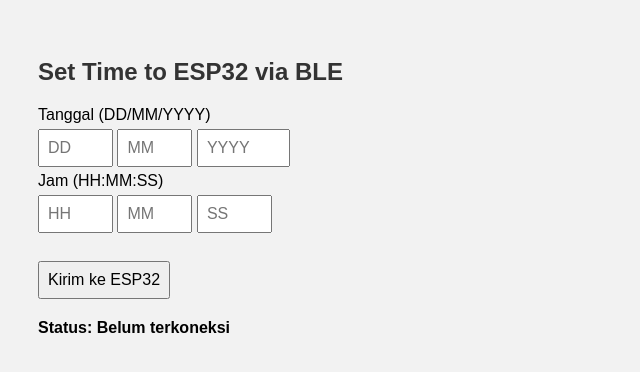
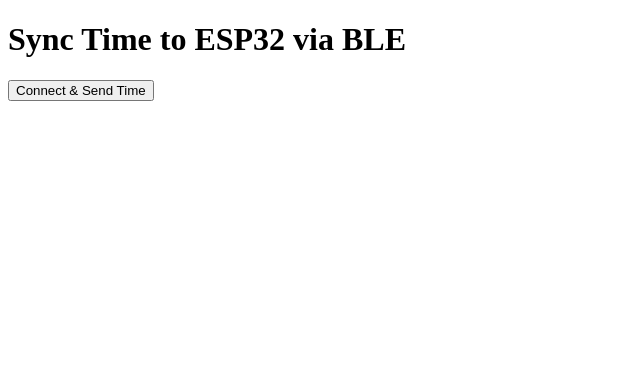
Before and after one commit to digtaalfathir/baymaxwatch, a plain HTML site: page index.html in a window 1280 px wide. Shown: the whole page, without its empty margins (0-640 px from the left). Drawn offline with Linux system fonts and the light colour scheme.

Commit message:
update bug

```diff
--- a/index.html
+++ b/index.html
@@ -1,91 +1,38 @@
 <!DOCTYPE html>
-<html lang="en">
+<html>
   <head>
-    <meta charset="UTF-8" />
-    <title>ESP32 BLE Time Sender</title>
-    <style>
-      body {
-        font-family: Arial, sans-serif;
-        padding: 30px;
-        background: #f2f2f2;
-      }
-
-      h2 {
-        color: #333;
-      }
-
-      input,
-      button {
-        padding: 8px;
-        margin: 5px 0;
-        font-size: 16px;
-      }
-
-      #status {
-        margin-top: 15px;
-        font-weight: bold;
-      }
-    </style>
+    <title>BLE Time Sync</title>
   </head>
   <body>
-    <h2>Set Time to ESP32 via BLE</h2>
-
-    <form id="timeForm">
-      <label>Tanggal (DD/MM/YYYY)</label><br />
-      <input type="number" id="day" placeholder="DD" min="1" max="31" required />
-      <input type="number" id="month" placeholder="MM" min="1" max="12" required />
-      <input type="number" id="year" placeholder="YYYY" min="2020" max="2099" required /><br />
-
-      <label>Jam (HH:MM:SS)</label><br />
-      <input type="number" id="hour" placeholder="HH" min="0" max="23" required />
-      <input type="number" id="minute" placeholder="MM" min="0" max="59" required />
-      <input type="number" id="second" placeholder="SS" min="0" max="59" required /><br /><br />
-
-      <button type="submit">Kirim ke ESP32</button>
-    </form>
-
-    <p id="status">Status: Belum terkoneksi</p>
+    <h1>Sync Time to ESP32 via BLE</h1>
+    <button onclick="connectBLE()">Connect & Send Time</button>
 
     <script>
-      const SERVICE_UUID = "4fafc201-1fb5-459e-8fcc-c5c9c331914b";
-      const CHARACTERISTIC_UUID = "beb5483e-36e1-4688-b7f5-ea07361b26a8";
-      let bleCharacteristic;
+      const serviceUUID = "4fafc201-1fb5-459e-8fcc-c5c9c331914b";
+      const characteristicUUID = "beb5483e-36e1-4688-b7f5-ea07361b26a8";
 
-      document.getElementById("timeForm").addEventListener("submit", async function (event) {
-        event.preventDefault();
+      async function connectBLE() {
+        try {
+          const device = await navigator.bluetooth.requestDevice({
+            acceptAllDevices: true,
+            optionalServices: [serviceUUID],
+          });
 
-        const day = document.getElementById("day").value;
-        const month = document.getElementById("month").value;
-        const year = document.getElementById("year").value;
-        const hour = document.getElementById("hour").value;
-        const minute = document.getElementById("minute").value;
-        const second = document.getElementById("second").value;
+          const server = await device.gatt.connect();
+          const service = await server.getPrimaryService(serviceUUID);
+          const characteristic = await service.getCharacteristic(characteristicUUID);
 
-        const dataString = `SETTIME,${day},${month},${year},${hour},${minute},${second}`;
-        console.log("Data yang akan dikirim:", dataString);
+          const now = new Date();
+          const message = `SETTIME,${now.getDate()},${now.getMonth() + 1},${now.getFullYear()},${now.getHours()},${now.getMinutes()},${now.getSeconds()}`;
+          const encoder = new TextEncoder();
+          await characteristic.writeValue(encoder.encode(message));
 
-        try {
-          if (!bleCharacteristic) {
-            const device = await navigator.bluetooth.requestDevice({
-              filters: [{ name: "ESP_Jam_BLE" }],
-              optionalServices: [SERVICE_UUID],
-            });
-
-            const server = await device.gatt.connect();
-            const service = await server.getPrimaryService(SERVICE_UUID);
-            bleCharacteristic = await service.getCharacteristic(CHARACTERISTIC_UUID);
-
-            document.getElementById("status").textContent = "Status: Terkoneksi ke " + device.name;
-          }
-
-          const encoder = new TextEncoder();
-          await bleCharacteristic.writeValue(encoder.encode(dataString));
-          document.getElementById("status").textContent = "Status: Data berhasil dikirim";
+          alert("Waktu berhasil dikirim ke ESP32 via BLE!");
         } catch (error) {
           console.error(error);
-          document.getElementById("status").textContent = "Status: Gagal mengirim data - " + error;
+          alert("Gagal terhubung: " + error);
         }
-      });
+      }
     </script>
   </body>
 </html>
```
